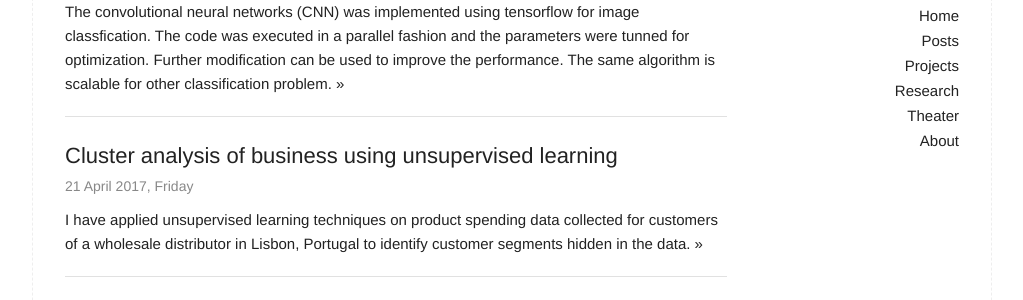
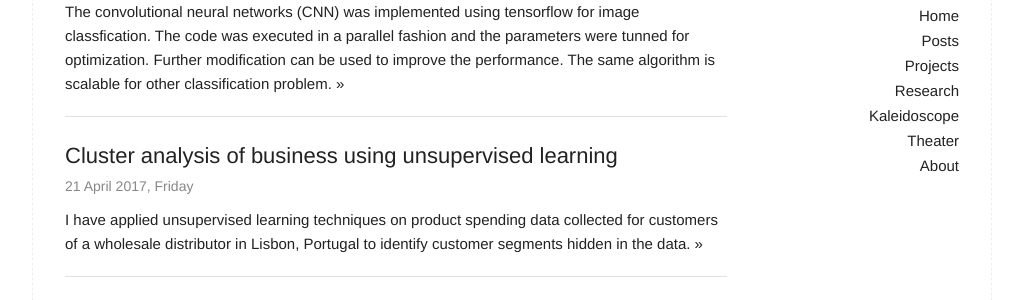
Before and after one commit to snowdj/udothemath1984.github.io, a Jekyll site: the page built from index.html, in a window 1280 px wide. Shown: the part 132-432 px from the top of the page, without its empty margins (128-1151 px from the left). Built offline with Jekyll 4.4.1, drawn with Linux system fonts in a browser that asks for light colours; nearby versions of some CDN libraries.

Commit message:
Add kaleidoscope

```diff
--- a/_includes/header.html
+++ b/_includes/header.html
@@ -21,6 +21,7 @@
           <li><a href="{{ "/archive" | prepend: site.baseurl }}">Posts</a></li>
           <li><a href="{{ "/project" | prepend: site.baseurl }}">Projects</a></li>
           <li><a href="{{ "/research" | prepend: site.baseurl }}">Research</a></li>
+          <li><a href="https://udothemath1984.wordpress.com/">Kaleidoscope</a></li>
           <li><a href="{{ "/movie_center/fresh_tomatoes" | prepend: site.baseurl }}">Theater</a></li>
           <li><a href="{{ "/about" | prepend: site.baseurl }}">About</a></li>
 <!--           <li><a href="{{ "/feed.xml" | prepend: site.baseurl }}">RSS</a></li> -->
```
Also changed, not shown: 9 other files.
